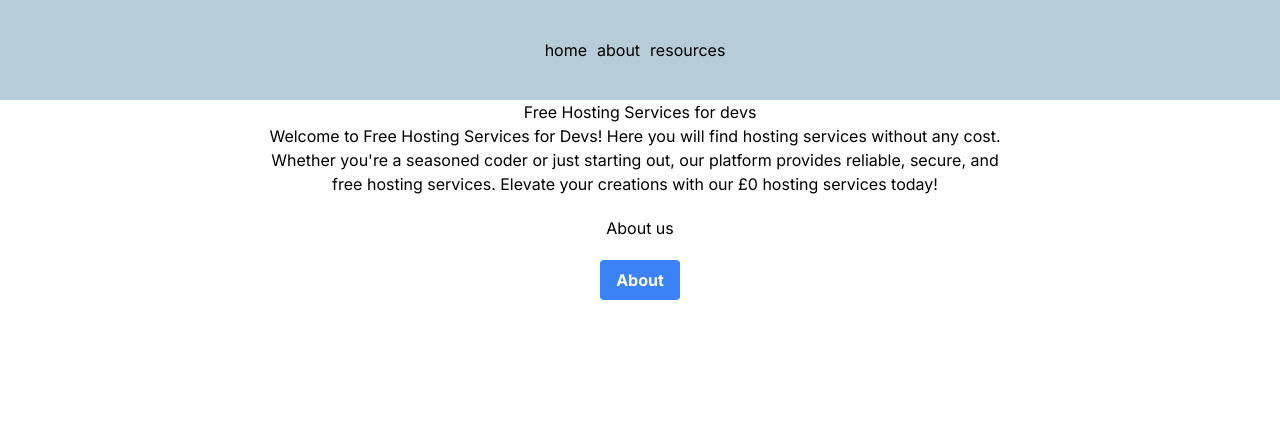
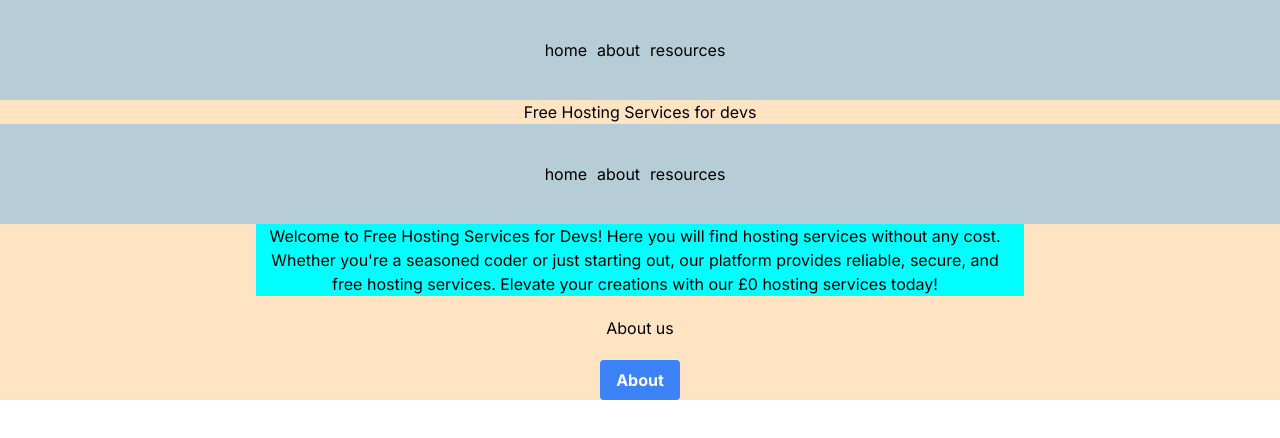
Before and after one commit to N00rAhmed/Free-Hosting-Services, a Next.js app: page / in a window 1280 px wide. Shown: the top 438 px of the page. Built offline with nearby package versions, Linux system fonts and the light colour scheme.

Commit message:
made small change

```diff
--- a/app/globals.css
+++ b/app/globals.css
@@ -1,6 +1,8 @@
 @tailwind base;
 @tailwind components;
 @tailwind utilities;
+
+
 
 h1{
   display: flex;
@@ -11,7 +13,7 @@ h1{
   justify-content: center;
   flex-direction: column;
   align-items: center;
-  /* background-color: bisque; */
+  background-color: bisque;
 }
 .intro-container{
   display: flex;
@@ -21,7 +23,7 @@ h1{
   width: 60%;
   text-align: center;
 
-  /* background-color: aqua; */
+  background-color: aqua;
 }
 
 .button-container{
--- a/app/page.tsx
+++ b/app/page.tsx
@@ -6,6 +6,8 @@ export default function Home() {
     <div className='container'>
       <Navbar/>
       <h1>Free Hosting Services for devs </h1>
+      <Navbar/>
+
 {/* for tailwind make sure to use single quotoations */}
       {/* <h1 className='text-red-800 bg-blue-900'>
       Hello world!
```
